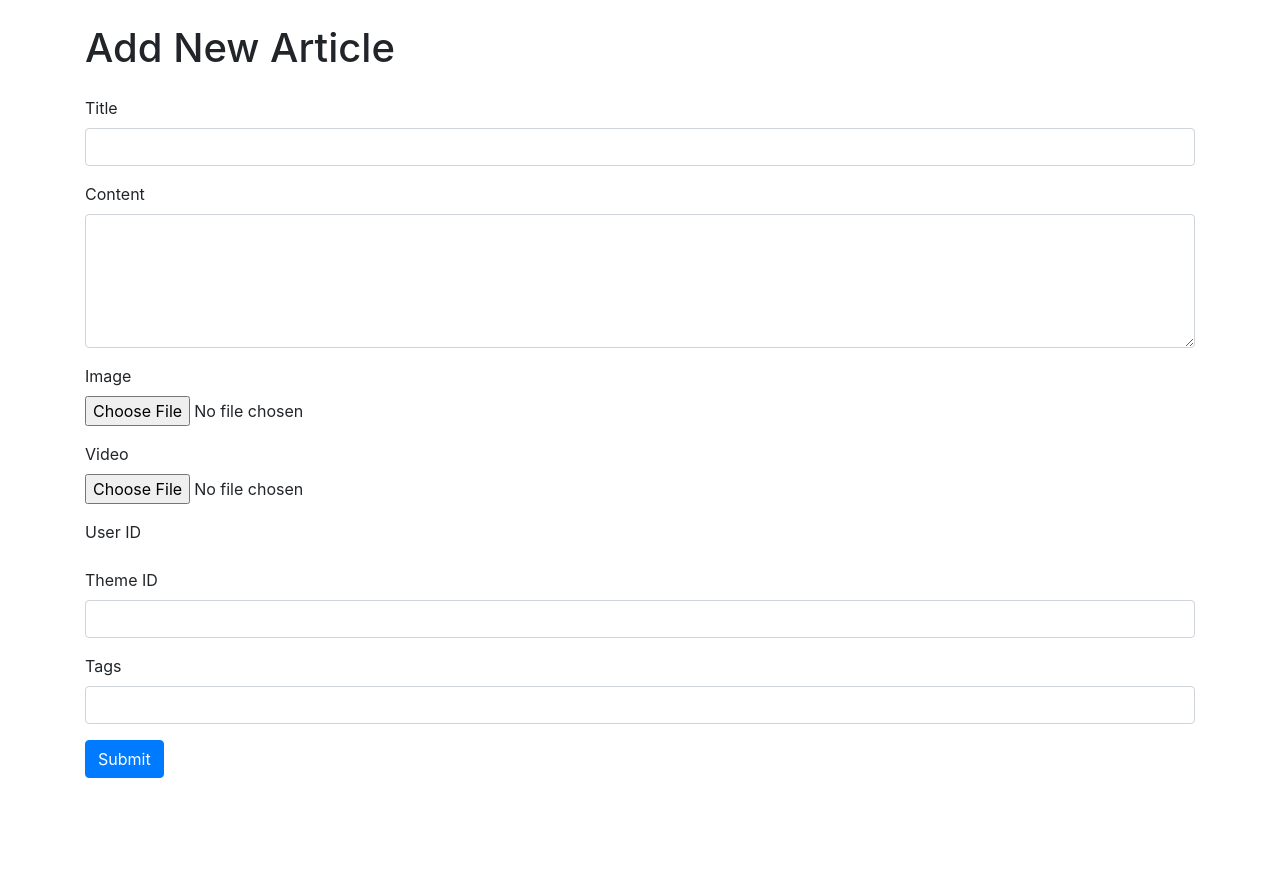
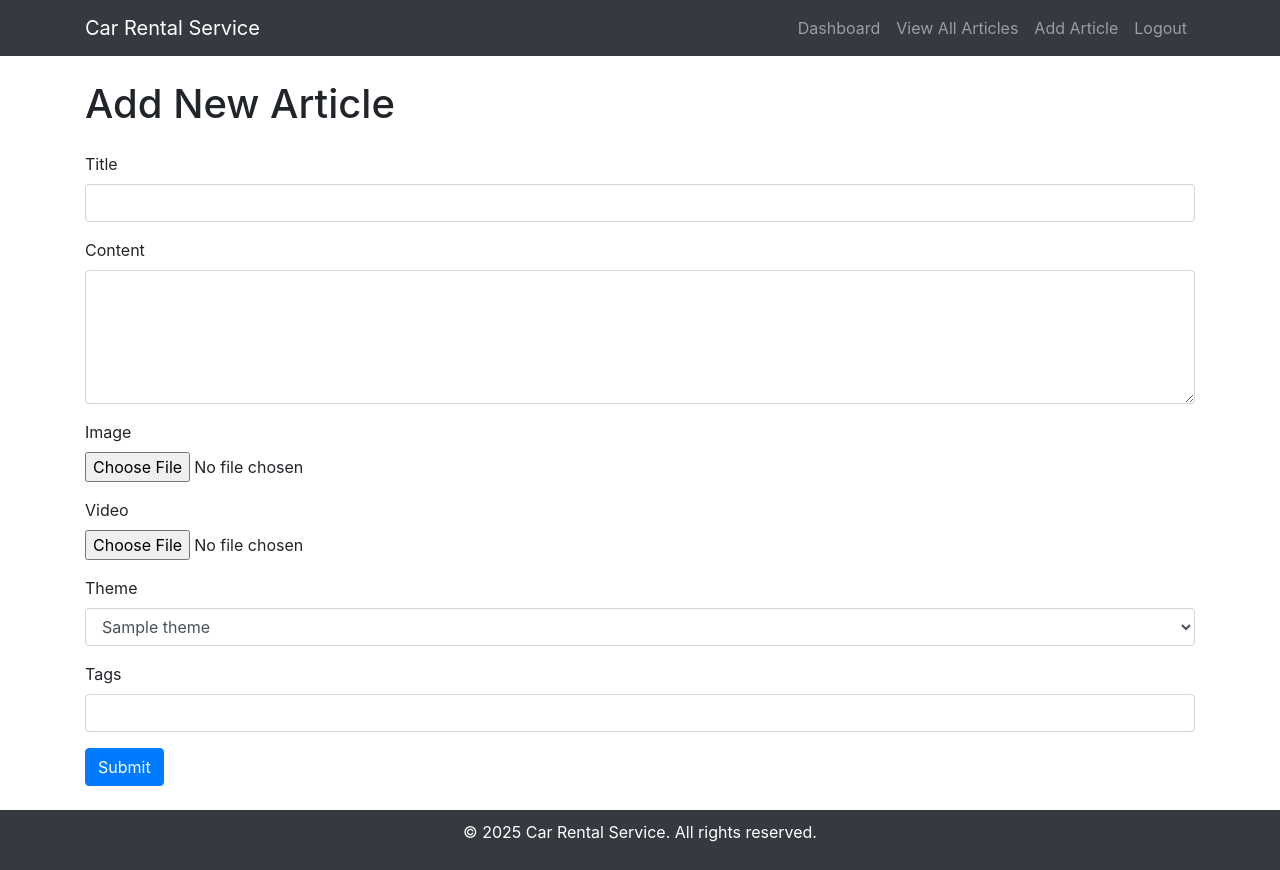
Before and after one commit to ligh-cloud/Drive-Loc, a PHP site: page /add_article.php in a window 1280 px wide. Before the commit the page ends 778 px from the top, so only its background shows below. Run offline with PHP 8.4, Linux system fonts and the light colour scheme; the visitor is signed in with stand-in values (Sample User, id 1); tables that the repository leaves empty hold one stand-in row (values such as "Sample post").

Commit message:
adding article

```diff
--- a/model/theme.php
+++ b/model/theme.php
@@ -35,6 +35,19 @@ static function deleteTheme($id_theme){
         throw new Exception("error changing the name of the theme" . $e->getMessage());
     }
 }
+static function showAllthemes(){
+    try{
+        $db = new Database;
+        $conn = $db->getConnection();
+        $query = "SELECT *FROM theme ";
+        $stm = $conn->prepare($query);
+        $stm->execute();
+        return $stm->fetchall(PDO::FETCH_ASSOC);
+    }
+    catch(PDOException $e){
+        throw new Exception("error showing all the themes " . $e->getMessage());
+    }
+}
 
 
 }
--- a/view/add_article.php
+++ b/view/add_article.php
@@ -1,25 +1,93 @@
+<?php
+session_start();
+
+if (!isset($_SESSION['user_id']) || $_SESSION['role'] !== 'user') {
+    header('Location: ../view/login.php');
+    exit();
+}
+include "../model/theme.php";
+$themes = theme::showAllthemes();
+if (empty($_SESSION['csrf_token'])) {
+    $_SESSION['csrf_token'] = bin2hex(random_bytes(32));
+}
+?>
 <!DOCTYPE html>
-<?php session_start();
-
-if (!isset($_SESSION['user_id']) || $_SESSION['role'] !== 'admin') {
-    if($_SESSION['role'] == 'user'){
-        header('Location: ../view/client_dashboard.php');
-    }
-    header('Location: ../view/login.php');
-
-    exit();
-} ?>
 <html lang="en">
 <head>
     <meta charset="UTF-8">
     <meta name="viewport" content="width=device-width, initial-scale=1.0">
     <title>Add New Article</title>
     <link rel="stylesheet" href="https://maxcdn.bootstrapcdn.com/bootstrap/4.0.0/css/bootstrap.min.css">
+    <style>
+        .header {
+            background-color: #343a40;
+            color: white;
+            padding: 10px 0;
+        }
+        .footer {
+            background-color: #343a40;
+            color: white;
+            padding: 10px 0;
+        }
+        .content-wrapper {
+            min-height: 100vh;
+            display: flex;
+            flex-direction: column;
+        }
+        .content {
+            flex: 1;
+        }
+    </style>
 </head>
 <body>
-    <div class="container mt-4">
+    <div class="content-wrapper">
+        <!-- Header -->
+        <nav class="navbar navbar-expand-lg navbar-dark bg-dark">
+            <div class="container">
+                <a class="navbar-brand" href="#">Car Rental Service</a>
+                <button class="navbar-toggler" type="button" data-toggle="collapse" data-target="#navbarNav" aria-controls="navbarNav" aria-expanded="false" aria-label="Toggle navigation">
+                    <span class="navbar-toggler-icon"></span>
+                </button>
+                <div class="collapse navbar-collapse" id="navbarNav">
+                    <ul class="navbar-nav ml-auto">
+                        <li class="nav-item">
+                            <a class="nav-link" href="client_dashboard.php">Dashboard</a>
+                        </li>
+                        <li class="nav-item">
+                            <a class="nav-link" href="list_article.php">View All Articles</a>
+                        </li>
+                        <li class="nav-item">
+                            <a class="nav-link" href="add_article.php">Add Article</a>
+                        </li>
+                        <li class="nav-item">
+                            <a class="nav-link" href="../controller/logout.php">Logout</a>
+                        </li>
+                    </ul>
+                </div>
+            </div>
+        </nav>
+
+        <!-- Main Content -->
+        <div class="container content mt-4">
             <h1 class="mb-4">Add New Article</h1>
-        <form action="submit_article.php" method="post" enctype="multipart/form-data">
+            <?php if (isset($_SESSION['success'])): ?>
+                <div class="alert alert-success alert-dismissible fade show" role="alert">
+                    <?php echo $_SESSION['success']; unset($_SESSION['success']); ?>
+                    <button type="button" class="close" data-dismiss="alert" aria-label="Close">
+                        <span aria-hidden="true">&times;</span>
+                    </button>
+                </div>
+            <?php endif; ?>
+            <?php if (isset($_SESSION['error'])): ?>
+                <div class="alert alert-danger alert-dismissible fade show" role="alert">
+                    <?php echo $_SESSION['error']; unset($_SESSION['error']); ?>
+                    <button type="button" class="close" data-dismiss="alert" aria-label="Close">
+                        <span aria-hidden="true">&times;</span>
+                    </button>
+                </div>
+            <?php endif; ?>
+            <form action="../controller/submit_article.php" method="post" enctype="multipart/form-data">
+                <input type="hidden" name="csrf_token" value="<?php echo $_SESSION['csrf_token']; ?>">
                 <div class="form-group">
                     <label for="title">Title</label>
                     <input type="text" class="form-control" id="title" name="title" required>
@@ -37,12 +105,12 @@ if (!isset($_SESSION['user_id']) || $_SESSION['role'] !== 'admin') {
                     <input type="file" class="form-control-file" id="video" name="video" accept="video/*">
                 </div>
                 <div class="form-group">
-                <label for="user_id">User ID</label>
-                <input type="number" hidden disabled class="form-control" id="user_id" name="user_id" value="<?php echo $_SESSION['user_id']?>">
-            </div>
-            <div class="form-group">
-                <label for="theme_id">Theme ID</label>
-                <input type="number" class="form-control" id="theme_id" name="theme_id" required>
+                    <label for="themes">Theme</label>
+                    <select name="theme_id" class="form-control" id="themes" required>
+                        <?php foreach ($themes as $theme): ?>
+                            <option value="<?php echo $theme['id_theme']; ?>"><?php echo $theme['name']; ?></option>
+                        <?php endforeach; ?>
+                    </select>
                 </div>
                 <div class="form-group">
                     <label for="tags">Tags</label>
@@ -52,6 +120,15 @@ if (!isset($_SESSION['user_id']) || $_SESSION['role'] !== 'admin') {
             </form>
         </div>
 
+        <!-- Footer -->
+        <footer class="footer text-center mt-4">
+            <div class="container">
+                <p>&copy; <?php echo date('Y'); ?> Car Rental Service. All rights reserved.</p>
+            </div>
+        </footer>
+    </div>
 
+    <script src="https://code.jquery.com/jquery-3.5.1.slim.min.js"></script>
+    <script src="https://maxcdn.bootstrapcdn.com/bootstrap/4.0.0/js/bootstrap.min.js"></script>
 </body>
 </html>
```
Also changed, not shown: controller/submit_article.php (added, +84 -0 lines), model/article.php (added, +63 -0 lines), view/client_dashboard.php (+7 -8 lines), view/list_article.php (added, +54 -0 lines), view/view_article.php (added, +77 -0 lines), uploads/1173-1728554556.jpg (added), uploads/cars/677d4f8c6473d_image.png (added), uploads/cars/677d4f8c6b736_pc-builds.jpg (added), uploads/cars/677d4f8c7309e_WhatsApp Image 2024-11-22 at 21.51.04_5dc64e80.jpg (added), uploads/cars/677d4f8c75105_1173-1728554556.jpg (added), uploads/cars/677d4f8c76e9f_WhatsApp Image 2024-11-22 at 21.51.04_5dc64e80.jpg (added), uploads/cars/677d4f8c78f06_pc-builds.jpg (added), uploads/cars/677d4f8c7a9cf_image.png (added), 1 other file. Lines whose indentation alone changed are shown as unchanged.
